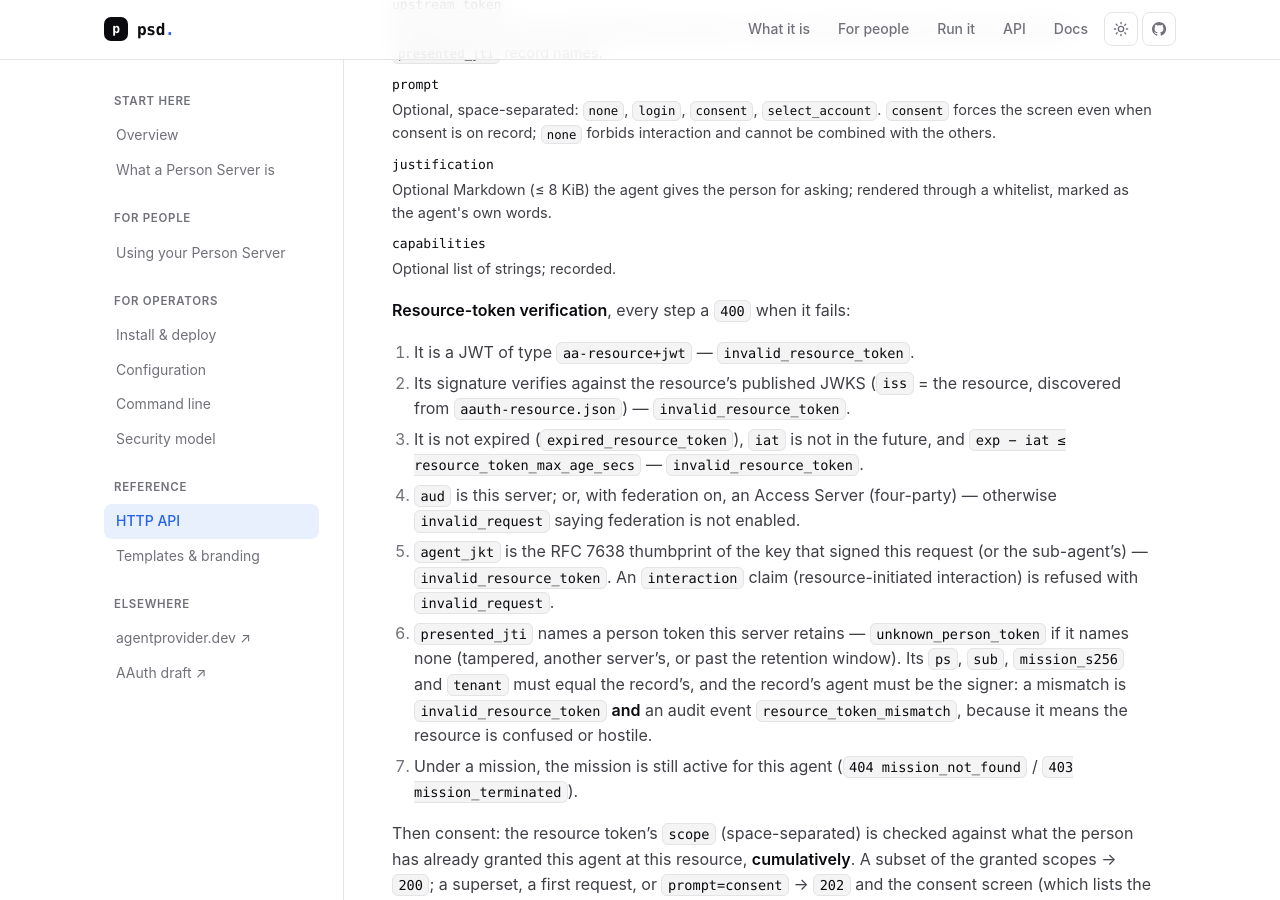
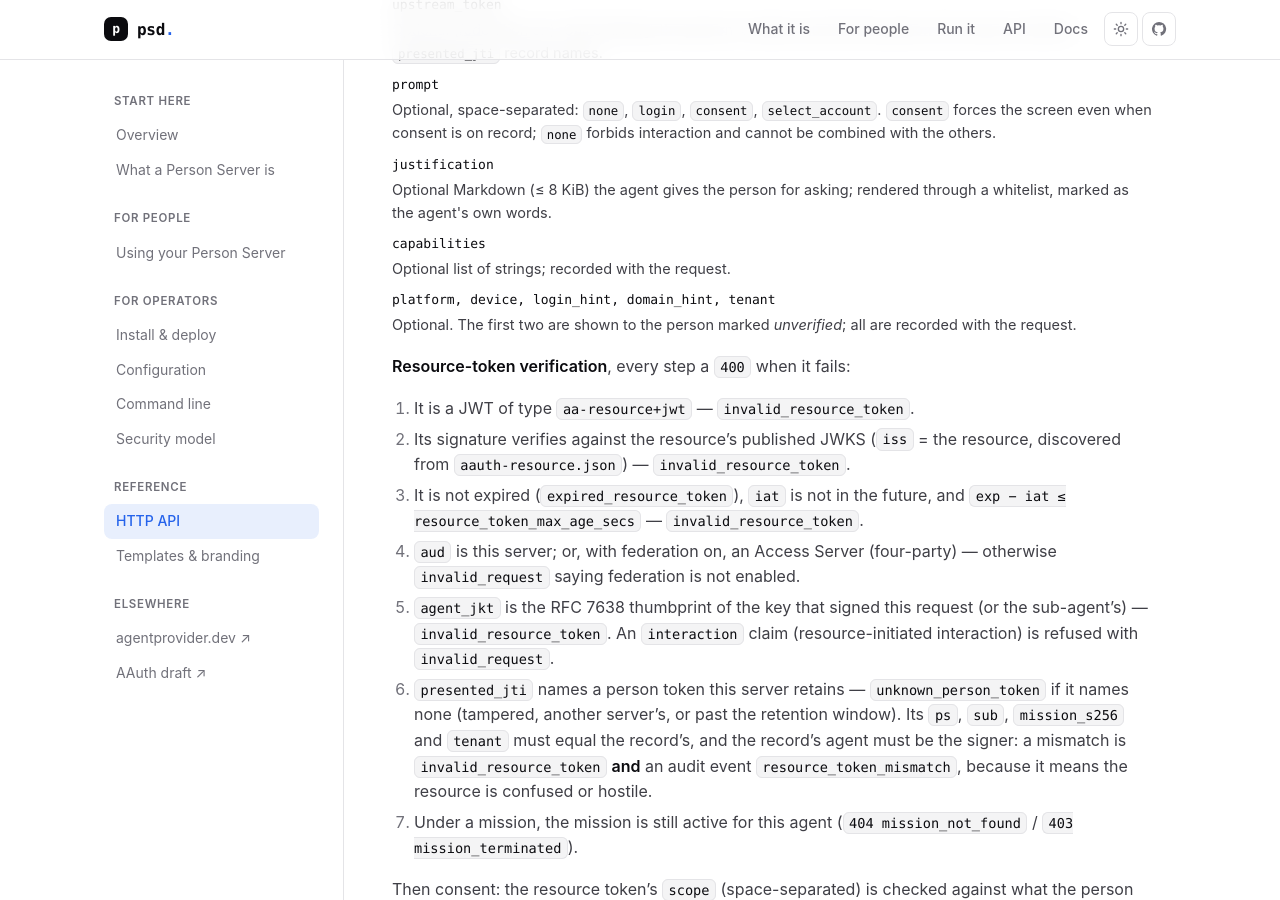
Before and after one commit to PersonServer/source-code, a Jekyll site: the page built from docs/api.md, in a window 1280 px wide and 900 px high, scrolled down 4067 px. Built offline with Jekyll 4.4.1, drawn with Linux system fonts in a browser that asks for light colours.

Commit message:
docs/api: list the remaining optional /token fields
Claude-Session: https://claude.ai/code/session_01AwSLHovXkmqgPdZC7R5mr9

```diff
--- a/docs/api.md
+++ b/docs/api.md
@@ -164,7 +164,8 @@ this specific access", after a resource asked for it with a resource token.
 <dt>upstream_token</dt><dd>Optional (federation on). Call chaining; the person it names must be the person the resource token's <code>presented_jti</code> record names.</dd>
 <dt>prompt</dt><dd>Optional, space-separated: <code>none</code>, <code>login</code>, <code>consent</code>, <code>select_account</code>. <code>consent</code> forces the screen even when consent is on record; <code>none</code> forbids interaction and cannot be combined with the others.</dd>
 <dt>justification</dt><dd>Optional Markdown (≤ 8 KiB) the agent gives the person for asking; rendered through a whitelist, marked as the agent's own words.</dd>
-<dt>capabilities</dt><dd>Optional list of strings; recorded.</dd>
+<dt>capabilities</dt><dd>Optional list of strings; recorded with the request.</dd>
+<dt>platform, device, login_hint, domain_hint, tenant</dt><dd>Optional. The first two are shown to the person marked <em>unverified</em>; all are recorded with the request.</dd>
 </dl>
 
 **Resource-token verification**, every step a `400` when it fails:
```
